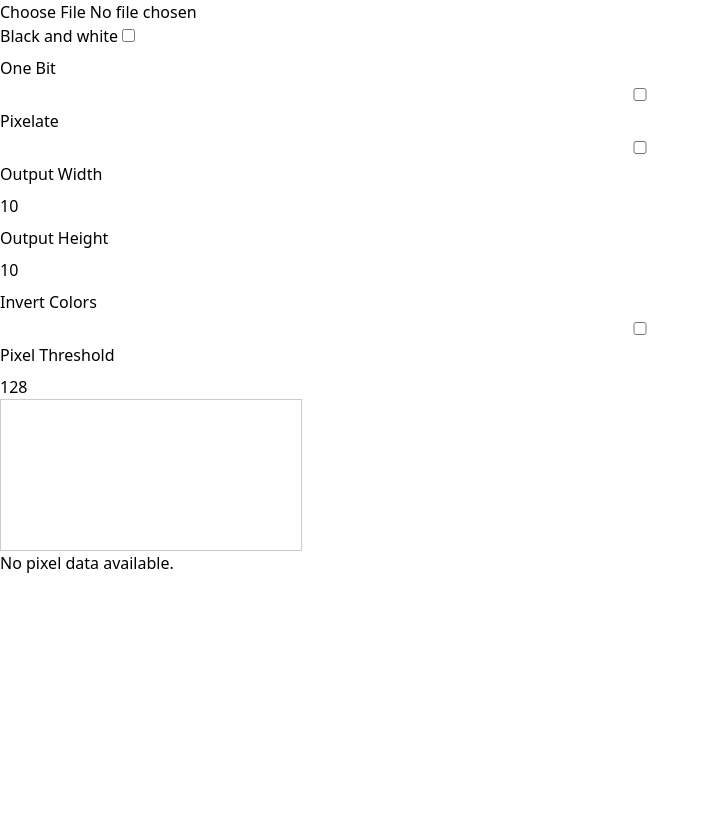
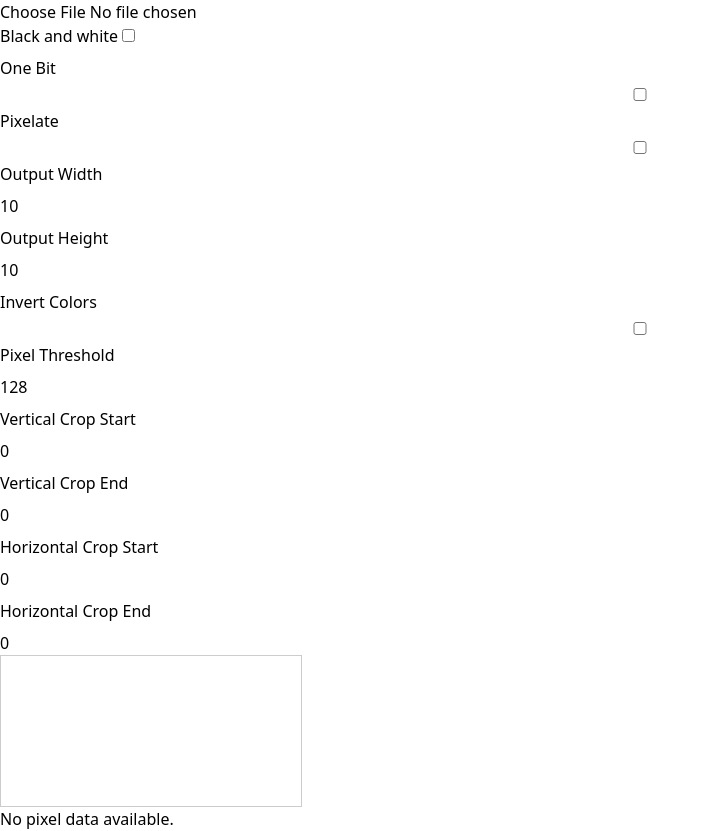
Before and after one commit to maxostarr/picross-maker, a SvelteKit app: page / in a window 1280 px wide. Shown: the whole page, without its empty margins (0-710 px from the left). Before the commit the page ends 800 px from the top, so only its background shows below. Built offline with nearby package versions, Linux system fonts and the light colour scheme.

Commit message:
cropping

```diff
--- a/src/components/imageCanvas.svelte
+++ b/src/components/imageCanvas.svelte
@@ -19,6 +19,11 @@
 	let outHeight = $state(10);
 	let pixelThreshold = $state(128);
 
+	let vCropStart = $state(0);
+	let vCropEnd = $state(0);
+	let hCropStart = $state(0);
+	let hCropEnd = $state(0);
+
 	onMount(() => {
 		if (canvas) {
 			ctx = canvas.getContext('2d');
@@ -33,10 +38,25 @@
 			img.onload = () => {
 				canvas.width = img.width;
 				canvas.height = img.height;
+
+				if (vCropEnd === 0) vCropEnd = img.height;
+				if (hCropEnd === 0) hCropEnd = img.width;
+
 				if (!ctx) return;
 				ctx.drawImage(img, 0, 0);
 				let imageData = ctx.getImageData(0, 0, canvas.width, canvas.height);
 				if (!imageData) return;
+
+				// Apply cropping
+				const cropWidth = hCropEnd - hCropStart;
+				const cropHeight = vCropEnd - vCropStart;
+				if (cropWidth > 0 && cropHeight > 0 && cropWidth <= img.width && cropHeight <= img.height) {
+					const croppedData = ctx.getImageData(hCropStart, vCropStart, cropWidth, cropHeight);
+					canvas.width = cropWidth;
+					canvas.height = cropHeight;
+					ctx.putImageData(croppedData, 0, 0);
+					imageData = croppedData;
+				}
 
 				if (invert) {
 					const data = imageData.data;
@@ -162,6 +182,18 @@
 		bind:value={pixelThreshold}
 		oninput={pixelate || oneBit ? loadImage : null}
 	/>
+
+	<label for="v_crop_start">Vertical Crop Start</label>
+	<input type="number" id="v_crop_start" min="0" bind:value={vCropStart} oninput={loadImage} />
+
+	<label for="v_crop_end">Vertical Crop End</label>
+	<input type="number" id="v_crop_end" min="0" bind:value={vCropEnd} oninput={loadImage} />
+
+	<label for="h_crop_start">Horizontal Crop Start</label>
+	<input type="number" id="h_crop_start" min="0" bind:value={hCropStart} oninput={loadImage} />
+
+	<label for="h_crop_end">Horizontal Crop End</label>
+	<input type="number" id="h_crop_end" min="0" bind:value={hCropEnd} oninput={loadImage} />
 </div>
 
 <canvas bind:this={canvas}></canvas>
```
